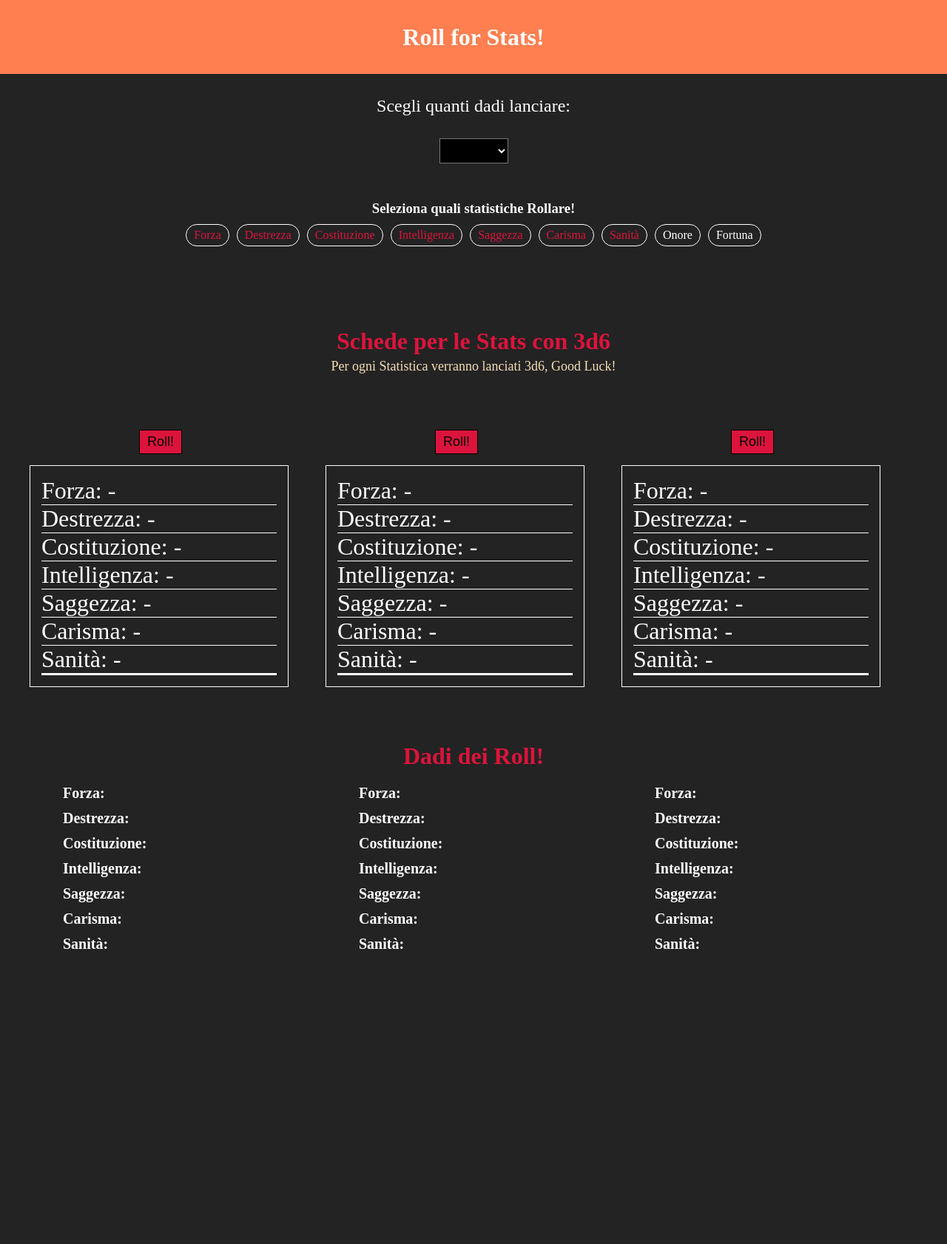
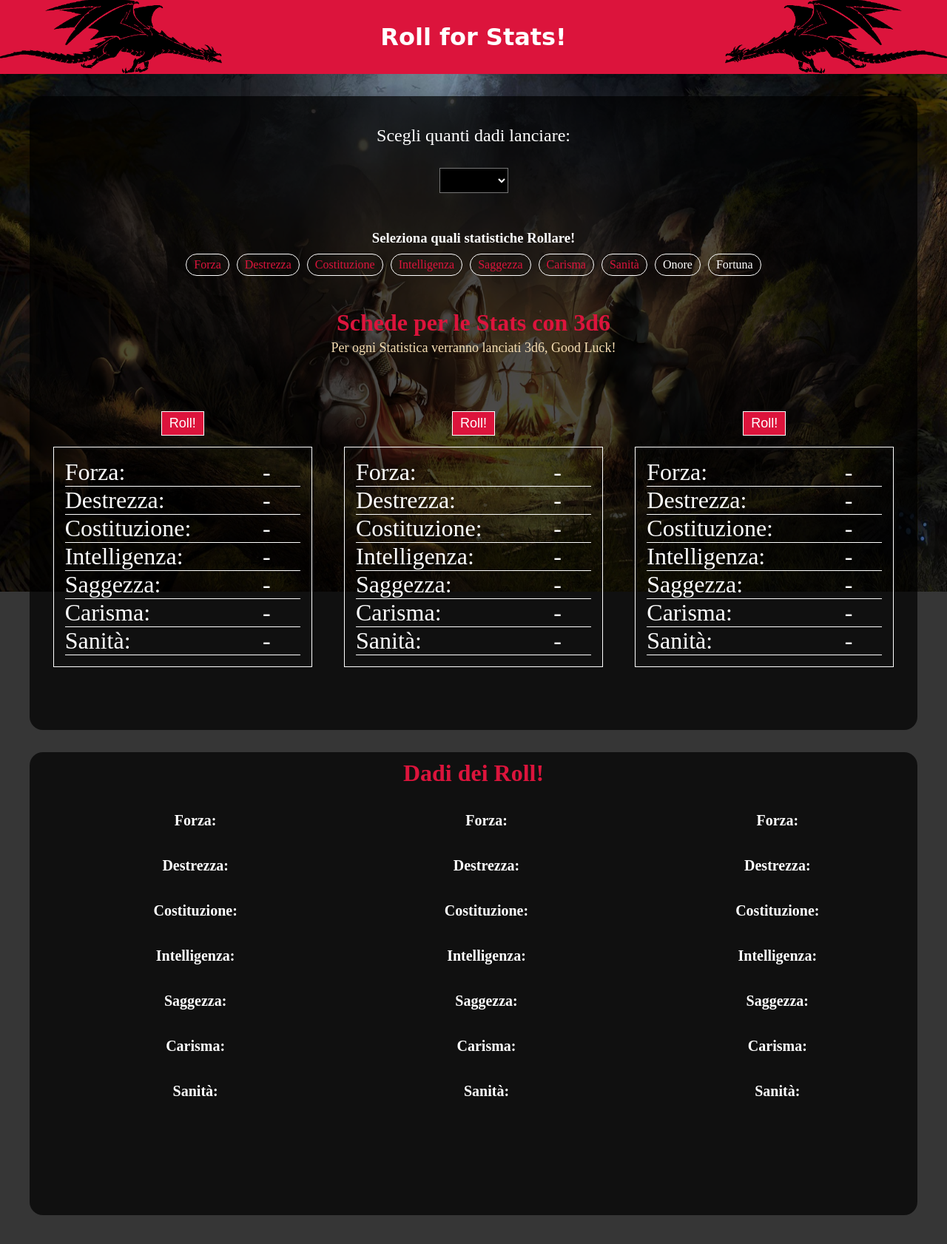
Before and after one commit to MarcoColloca/dnd-stats-roll, a plain HTML site: page index.html in a window 1280 px wide. Shown: the whole page at 74% size. Before the commit the page ends 1374 px from the top, so only its background shows below. Drawn offline with nearby package versions, Linux system fonts and the light colour scheme; a web font is replaced by a local one.

Commit message:
Feat → added refined graphic

```diff
--- a/css/style.css
+++ b/css/style.css
@@ -13,7 +13,11 @@ ul, ol, menu{
 /* Layout */
 
 body{
-    background-color: rgb(35, 35, 35);
+    background-color: rgb(54, 54, 54);
+}
+
+header{
+    margin-bottom: 30px;
 }
 
 footer{
@@ -38,7 +42,30 @@ footer{
     width: calc(100%/12*6);
 }
 
+.main-container{
+    max-width: 1200px;
+    margin: 0 auto;
+    background-color: rgba(0, 0, 0, 0.7);
+    padding: 10px;
+    border-radius: 18px;
+}
 
+.footer-container{
+    max-width: 1200px;
+    margin: 0 auto;
+    background-color: rgba(0, 0, 0, 0.7);
+    padding: 10px;
+    border-radius: 18px;
+    margin-top: 30px;
+    min-height: 400px;
+}
+
+.body-bg-img{
+    position: fixed;
+    z-index: -999;
+    width: 100vw;
+    height: 100vh;
+}
 
 /* Utility */
 
@@ -46,24 +73,97 @@ footer{
     color: red;
 }
 
+.justify-between{
+    justify-content: space-between;
+}
 
+.justify-around{
+    justify-content: space-around;
+}
 
 /*\ Header Section /*/
 
 .header-section{
     width: 100%;
-    background-color: coral;
+    background-color: crimson;
     height: 100px;
     display: flex;
     justify-content: center;
     align-items: center;
+    position: relative;
+    z-index: -99;
 }
 
 .header-section__title{
     color: white;
     text-align: center;
+    font-family: "Playwrite DK Loopet", cursive;
+    font-optical-sizing: auto;
 }
 
+.dragon-h-icon-left{
+    max-width: 300px;
+    position: absolute;
+    z-index: -5;
+    bottom: 0;
+    left: 0;
+    animation: flyLeft 5s linear infinite;
+}
+
+.dragon-h-icon-right{
+    max-width: 300px;
+    position: absolute;
+    z-index: -5;
+    bottom: 0;
+    right: 0;
+    transform: scaleX(-1);
+    animation: flyRight 5s linear infinite;
+}
+
+@keyframes flyLeft{
+    0% {
+        transform:  translateX(0) rotate(0deg);
+    }
+
+    49.99% {
+        transform:  translateX(calc(50vw - 150px)) rotate(0deg);
+    }
+
+    50% {
+        transform:  translateX(calc(50vw - 150px)) rotateY(180deg);
+    }
+
+    99.99% {
+        transform:  translateX(0) rotateY(180deg);
+    }
+
+    100% {
+        transform:  translateX(0) rotateY(0deg);
+    }
+}
+
+
+@keyframes flyRight{
+    0% {
+        transform:  translateX(0) rotateY(180deg);
+    }
+
+    49.99% {
+        transform:  translateX(calc(-50vw + 150px)) rotateY(180deg);
+    }
+
+    50% {
+        transform:  translateX(calc(-50vw + 150px)) rotateY(0deg);
+    }
+
+    99.99% {
+        transform:  translateX(0) rotateY(0deg);
+    }
+
+    100% {
+        transform:  translateX(0) rotateY(180deg);
+    }
+}
 
 
 /*\ Main Section /*/
@@ -101,7 +201,7 @@ footer{
 
 /* Tabs Section*/
 .roll-tab-section{
-    padding: 100px 0 0 0;
+    padding: 35px 0 0 0;
 }
 
 .roll-tab-section__title{
@@ -134,6 +234,14 @@ footer{
     margin: 75px 0;
 }
 
+
+.roll-tab-section__tabs-wrapper .col-4{
+    display: flex;
+    flex-direction: column;
+    justify-content: center;
+    align-items: center;
+}
+
 .roll-tab-section__tabs-wrapper__tab--4d6,
 .roll-tab-section__tabs-wrapper__tab--5d6,
 .roll-tab-section__tabs-wrapper__tab--6d6{
@@ -143,26 +251,34 @@ footer{
     padding: 15px;
     font-size: 32px;
     width: 350px;
-
 }
 
 .roll-tab-section__tabs-wrapper__tab--4d6 li,
 .roll-tab-section__tabs-wrapper__tab--5d6 li,
 .roll-tab-section__tabs-wrapper__tab--6d6 li{
     width: 100%;
-    border-bottom: 1px solid white;
     display: flex;
     flex-wrap: wrap;
     justify-content: space-between;
 }
 
+.roll-tab-section__tabs-wrapper__tab--4d6 li div,
+.roll-tab-section__tabs-wrapper__tab--5d6 li div,
+.roll-tab-section__tabs-wrapper__tab--6d6 li div{
+    border-bottom: 1px solid white;
+    width: 100%;
+    display: flex;
+    justify-content: space-between;
+    padding-right: 40px;
+}
+
 .roll-button{
     padding: 5px 10px;
     margin-bottom: 15px;
-    margin-left: 37%;
     font-size: 18px;
     background-color: crimson;
-    border: 1px solid black;
+    border: 1px solid rgb(255, 255, 255);
+    color: white;
     cursor: pointer;
 }
 
@@ -179,10 +295,15 @@ footer{
     color: white;
     font-size: 20px;
     font-weight: bold;
+    text-align: left;
 }
 
 .statsDice li{
     margin-bottom: 11px;
+    min-height: 50px;
+    display: flex;
+    align-items: center;
+    justify-content: center;
 }
 
 .dash{
@@ -194,6 +315,11 @@ footer{
 }
 
 .dash span{
+    margin-right: 10px;
+}
+
+.dice-img{
+    max-width: 25px;
     margin-right: 10px;
 }
 
--- a/index.html
+++ b/index.html
@@ -5,6 +5,9 @@
     <meta name="viewport" content="width=device-width, initial-scale=1.0">
     <title>Roll For Stats!</title>
     <link rel="icon" type="image/svg+xml" href="./img/ChibiFlayer.png"></link>
+    <link rel="preconnect" href="https://fonts.googleapis.com">
+    <link rel="preconnect" href="https://fonts.gstatic.com" crossorigin>
+    <link href="https://fonts.googleapis.com/css2?family=Londrina+Outline&family=Playwrite+DK+Loopet:wght@100..400&display=swap" rel="stylesheet">
     <script src="https://kit.fontawesome.com/19fd1971ea.js" crossorigin="anonymous"></script>
     <script src="https://unpkg.com/vue@3/dist/vue.global.js"></script>
     <link rel="stylesheet" href="css/style.css">
@@ -13,17 +16,19 @@
 
 
 <body>
-
+    <img class="body-bg-img" src="img/dnd-camp.jpg" alt="">
     <div id="app">
         <header class="header-section">
             <div class="container">
-
+                <img class="dragon-h-icon-left" src="/img/dragon-header-icon.png" alt="">
+                <img class="dragon-h-icon-right" src="/img/dragon-header-icon.png" alt="">
                 <h1 class="header-section__title">Roll for Stats!</h1>
 
             </div>
         </header>
 
         <main>
+            <div class="main-container">
                 <!-- Sezione della Selezione delle Tab -->
                 <div class="tab-selection-section">
                     <div class="container">
@@ -129,7 +134,7 @@
 
                             <div class="col-4">
                                 <button class="roll-button" @click="generateStat(secondTab, 4, 1, statsDice2)">Roll!</button>
-                            <ul class="roll-tab-section__tabs-wrapper__tab--5d6">
+                                <ul class="roll-tab-section__tabs-wrapper__tab--4d6">
                                     <li v-for="object in secondTab"  :key="object.id">
                                         <div v-if="object.visible">
                                             <span>{{object.stat}}:</span> <span>{{object.value}}</span>
@@ -140,7 +145,7 @@
 
                             <div class="col-4">
                                 <button class="roll-button" @click="generateStat(thirdTab, 4, 1, statsDice3)">Roll!</button>
-                            <ul class="roll-tab-section__tabs-wrapper__tab--6d6">
+                                <ul class="roll-tab-section__tabs-wrapper__tab--4d6">
                                    <li v-for="object in thirdTab"  :key="object.id">
                                         <div v-if="object.visible">
                                             <span>{{object.stat}}:</span> <span>{{object.value}}</span>
@@ -166,7 +171,7 @@
                         <div class="roll-tab-section__tabs-wrapper row">
                             <div class="col-4">
                                 <button class="roll-button" @click="generateStat(firstTab, 5, 2, statsDice1)">Roll!</button>
-                            <ul class="roll-tab-section__tabs-wrapper__tab--4d6">
+                                <ul class="roll-tab-section__tabs-wrapper__tab--5d6">
                                     <li v-for="object in firstTab"  :key="object.id">
                                         <div v-if="object.visible">
                                             <span>{{object.stat}}:</span> <span>{{object.value}}</span>
@@ -188,7 +193,7 @@
 
                             <div class="col-4">
                                 <button class="roll-button" @click="generateStat(thirdTab, 5, 2, statsDice3)">Roll!</button>
-                            <ul class="roll-tab-section__tabs-wrapper__tab--6d6">
+                                <ul class="roll-tab-section__tabs-wrapper__tab--5d6">
                                    <li v-for="object in thirdTab"  :key="object.id">
                                         <div v-if="object.visible">
                                             <span>{{object.stat}}:</span> <span>{{object.value}}</span>
@@ -214,7 +219,7 @@
                         <div class="roll-tab-section__tabs-wrapper row">
                             <div class="col-4">
                                 <button class="roll-button" @click="generateStat(firstTab, 6, 3, statsDice1)">Roll!</button>
-                            <ul class="roll-tab-section__tabs-wrapper__tab--4d6">
+                                <ul class="roll-tab-section__tabs-wrapper__tab--6d6">
                                     <li v-for="object in firstTab"  :key="object.id">
                                         <div v-if="object.visible">
                                             <span>{{object.stat}}:</span> <span>{{object.value}}</span>
@@ -225,7 +230,7 @@
 
                             <div class="col-4">
                                 <button class="roll-button" @click="generateStat(secondTab, 6, 3, statsDice2)">Roll!</button>
-                            <ul class="roll-tab-section__tabs-wrapper__tab--5d6">
+                                <ul class="roll-tab-section__tabs-wrapper__tab--6d6">
                                     <li v-for="object in secondTab"  :key="object.id">
                                         <div v-if="object.visible">
                                             <span>{{object.stat}}:</span> <span>{{object.value}}</span>
@@ -261,7 +266,7 @@
                         <div class="roll-tab-section__tabs-wrapper row">
                             <div class="col-4">
                                 <button class="roll-button" @click="generateStatFlat(firstTab)">Roll!</button>
-                            <ul class="roll-tab-section__tabs-wrapper__tab--4d6">
+                                <ul class="roll-tab-section__tabs-wrapper__tab--6d6">
                                     <li v-for="object in firstTab"  :key="object.id">
                                         <div v-if="object.visible">
                                             <span>{{object.stat}}:</span> <span>{{object.value}}</span>
@@ -272,7 +277,7 @@
 
                             <div class="col-4">
                                 <button class="roll-button" @click="generateStatFlat(secondTab)">Roll!</button>
-                            <ul class="roll-tab-section__tabs-wrapper__tab--5d6">
+                                <ul class="roll-tab-section__tabs-wrapper__tab--6d6">
                                     <li v-for="object in secondTab"  :key="object.id">
                                         <div v-if="object.visible">
                                             <span>{{object.stat}}:</span> <span>{{object.value}}</span>
@@ -294,20 +299,21 @@
                         </div>
                     </div>
                 </div>
+            </div>
         </main>
-
 
         <!-- Footer -->
         <footer v-show="choseTab.fifth === false">
+            <div class="footer-container">
                 <h1 class="footer-title"> Dadi dei Roll!</h1>
                 <div class="container">
-                <div class="row">
+                    <div class="row justify-around">
                         <div class="col-4">
                             <ul class="statsDice">
                                 <li v-for="object in statsDice1" class="dash">
                                     <div v-if="object.visible">
                                         <span>{{object.name}}: </span>
-                                    <p v-for="dice in object.dice"> | {{dice}} <span> | </span></p>
+                                        <p v-for="dice in object.dice">  <img class="dice-img" :src="getDiceImg(dice)" :alt="dice"> </p>
                                     </div>
                                 </li>
                             </ul>
@@ -318,7 +324,7 @@
                                 <li v-for="object in statsDice2" class="dash">
                                     <div v-if="object.visible">
                                         <span>{{object.name}}: </span>
-                                    <p v-for="dice in object.dice"> | {{dice}} <span> | </span></p>
+                                        <p v-for="dice in object.dice">  <img class="dice-img" :src="getDiceImg(dice)" :alt="dice"> </p>
                                     </div>
                                 </li>
                             </ul>
@@ -329,12 +335,13 @@
                                 <li v-for="object in statsDice3" class="dash">
                                     <div v-if="object.visible">
                                         <span>{{object.name}}: </span>
-                                    <p v-for="dice in object.dice"> | {{dice}} <span> | </span></p>
+                                        <p v-for="dice in object.dice">  <img class="dice-img" :src="getDiceImg(dice)" :alt="dice"> </p>
                                     </div>
                                 </li>
                             </ul>
                         </div>
 
+                    </div>
                 </div>
             </div>
         </footer>
```
Also changed, not shown: js/app.js (+15 -5 lines), img/d6-1.png (added), img/d6-2.png (added), img/d6-3.png (added), img/d6-4.png (added), img/d6-5.png (added), img/d6-6.png (added), img/dnd-camp.jpg (added), img/dragon-header-icon.png (added). Lines whose indentation alone changed are shown as unchanged.
